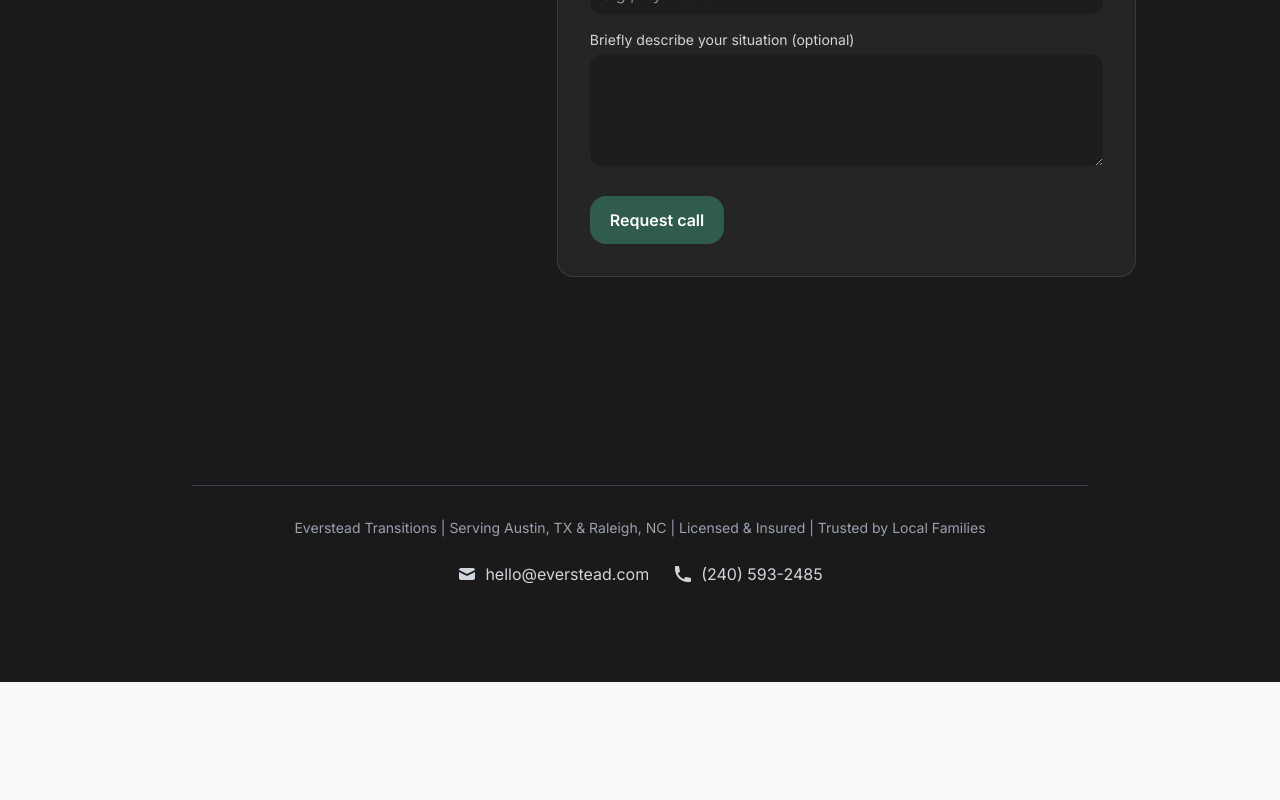
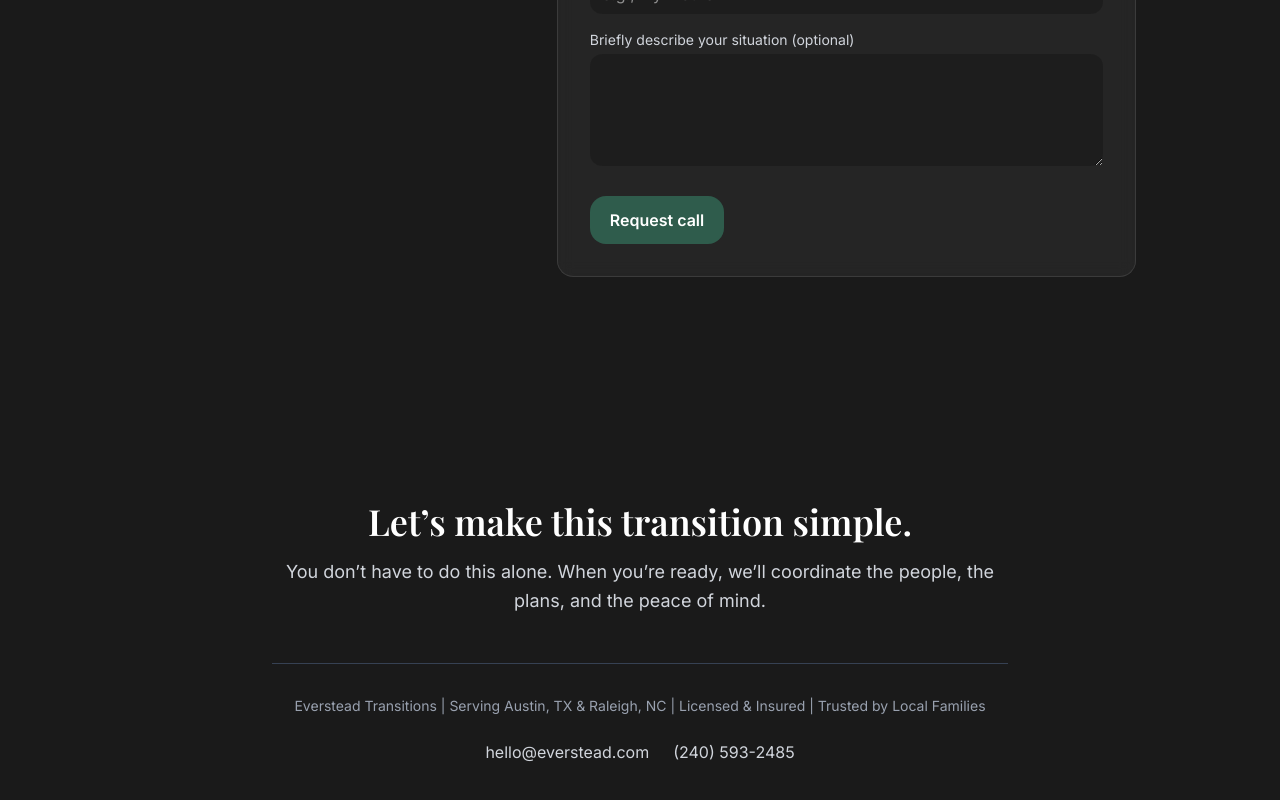
Before and after one commit to digitalwilen/everstead-site, a Next.js app: page / in a window 1280 px wide. Shown: the part 6596-7396 px from the top of the page. Before the commit the page ends 7278 px from the top, so only its background shows below. Built offline with nearby package versions, Linux system fonts and the light colour scheme; no server answers.

Commit message:
Update final-cta-section.tsx

```diff
--- a/components/final-cta-section.tsx
+++ b/components/final-cta-section.tsx
@@ -4,38 +4,36 @@ import { trackEvent } from "@/lib/analytics"
 
 export function FinalCtaSection() {
   return (
-    <section className="bg-[var(--color-everstead-footer)] py-16 md:py-24">
-      <div className="container mx-auto px-4">
-        <div className="max-w-4xl mx-auto text-center space-y-8">
-          {/* Footer info only */}
-          <div className="pt-8 border-t border-gray-700">
+    <section className="bg-[var(--color-everstead-footer)] py-20 md:py-28">
+      <div className="container mx-auto px-4 text-center max-w-3xl">
+        <h2 className="text-3xl md:text-4xl font-serif font-semibold text-white mb-4">
+          Let’s make this transition simple.
+        </h2>
+        <p className="text-lg text-gray-300 mb-10 leading-relaxed">
+          You don’t have to do this alone. When you’re ready, we’ll coordinate the people,
+          the plans, and the peace of mind.
+        </p>
+
+        {/* Contact / Trust Info */}
+        <div className="border-t border-gray-700 pt-8 mt-12">
           <p className="text-gray-400 text-sm mb-6">
-              Everstead Transitions | Serving Austin, TX & Raleigh, NC | Licensed & Insured | Trusted by
-              Local Families
+            Everstead Transitions | Serving Austin, TX & Raleigh, NC | Licensed & Insured | Trusted by Local Families
           </p>
           <div className="flex flex-col md:flex-row items-center justify-center gap-6 text-gray-300">
             <a
               href="mailto:hello@everstead.com"
-                className="flex items-center gap-2 hover:text-white transition-colors"
+              className="hover:text-white transition-colors"
               onClick={() => trackEvent("email_click", { location: "final_cta" })}
             >
-                <svg className="w-5 h-5" fill="currentColor" viewBox="0 0 20 20" aria-hidden="true">
-                  <path d="M2.003 5.884L10 9.882l7.997-3.998A2 2 0 0016 4H4a2 2 0 00-1.997 1.884z" />
-                  <path d="M18 8.118l-8 4-8-4V14a2 2 0 002 2h12a2 2 0 002-2V8.118z" />
-                </svg>
-                <span>hello@everstead.com</span>
+              hello@everstead.com
             </a>
             <a
               href="tel:+12405932485"
-                className="flex items-center gap-2 hover:text-white transition-colors"
+              className="hover:text-white transition-colors"
               onClick={() => trackEvent("phone_click", { location: "final_cta" })}
             >
-                <svg className="w-5 h-5" fill="currentColor" viewBox="0 0 20 20" aria-hidden="true">
-                  <path d="M2 3a1 1 0 011-1h2.153a1 1 0 01.986.836l.74 4.435a1 1 0 01-.54 1.06l-1.548.773a11.037 11.037 0 006.105 6.105l.774-1.548a1 1 0 011.059-.54l4.435.74a1 1 0 01.836.986V17a1 1 0 01-1 1h-2C7.82 18 2 12.18 2 5V3z" />
-                </svg>
-                <span>(240) 593-2485</span>
+              (240) 593-2485
             </a>
-            </div>
           </div>
         </div>
       </div>
```
Lines whose indentation alone changed are shown as unchanged.
